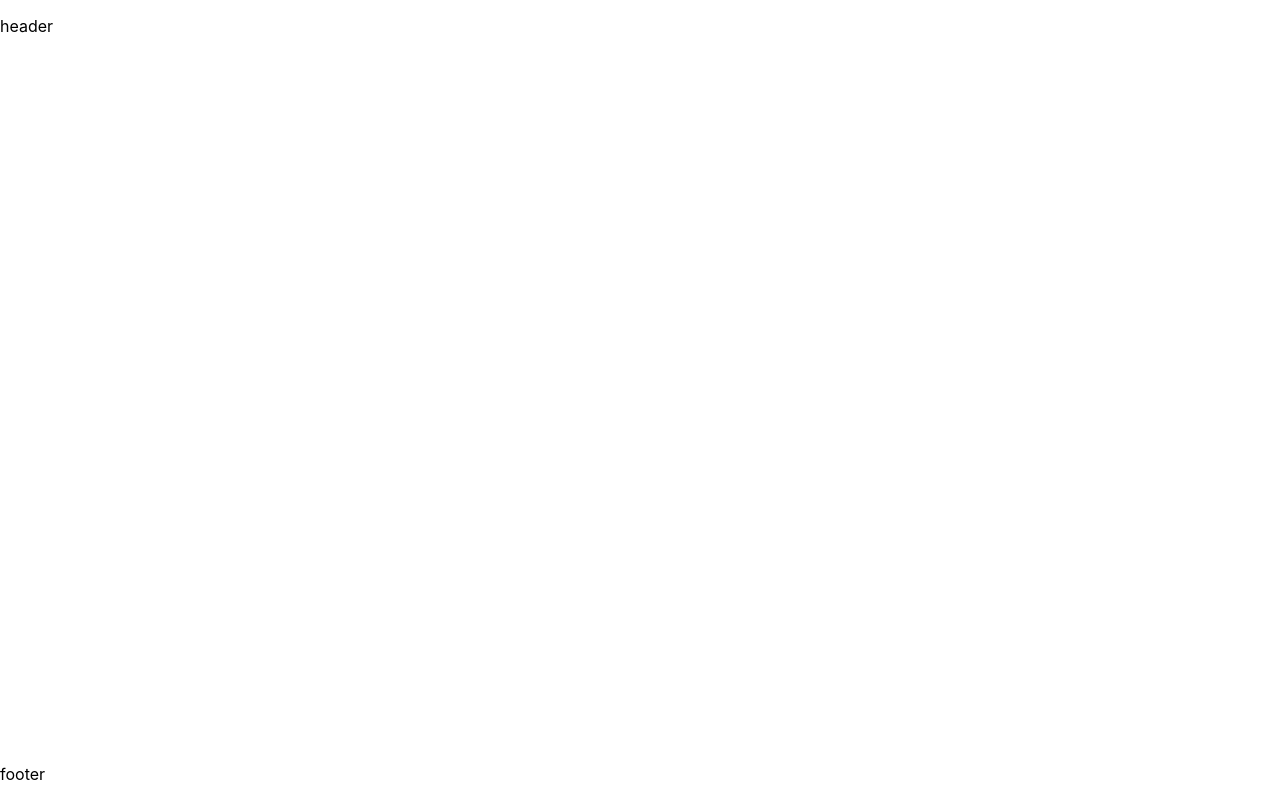
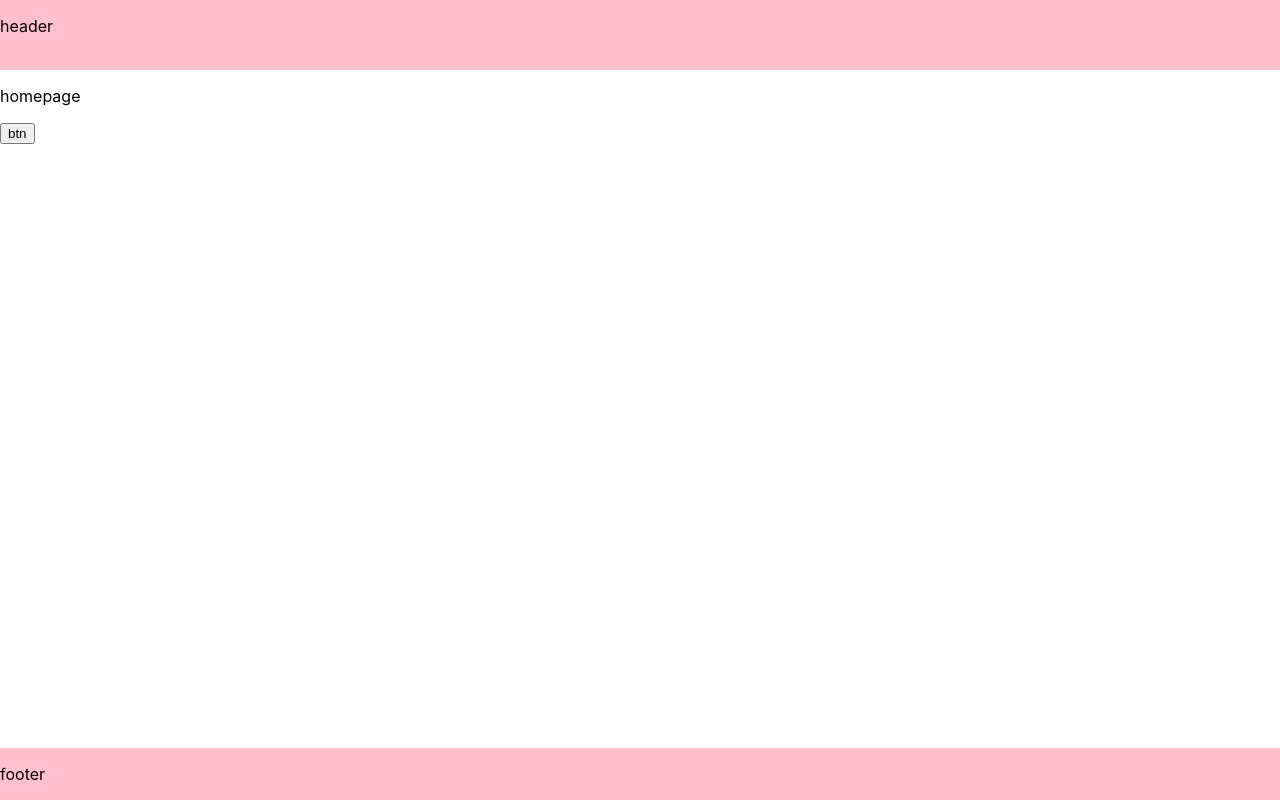
Before and after one commit to dev-ming/mingee.dev, a React (Create React App) app: page / in a window 1280 px wide. Built offline with nearby package versions, Linux system fonts and the light colour scheme.

Commit message:
:lipstick: add layout

```diff
--- a/src/App.js
+++ b/src/App.js
@@ -1,10 +1,16 @@
 import "./App.css";
+import { Routes, Route, BrowserRouter } from "react-router-dom";
 import Layout from "../src/components/Layout/Layout.js";
+import Homepage from "../src/pages/Homepage.js";
 
-function App() {
+function App(props) {
   return (
     <Layout>
-      <div className="App"></div>
+      <BrowserRouter>
+        <Routes>
+          <Route exact path="/" element={<Homepage />} />
+        </Routes>
+      </BrowserRouter>
     </Layout>
   );
 }
--- a/src/components/Layout/Footer.css
+++ b/src/components/Layout/Footer.css
@@ -2,4 +2,5 @@
   position: fixed;
   bottom: 0%;
   width: 100%;
+  background-color: pink;
 }
--- /dev/null
+++ b/src/components/Layout/Header.css
@@ -0,0 +1,7 @@
+.Header {
+  background-color: pink;
+  position: fixed;
+  width: 100%;
+  height: 70px;
+  top: 0%;
+}
--- a/src/components/Layout/Header.js
+++ b/src/components/Layout/Header.js
@@ -1,8 +1,9 @@
 import React from "react";
+import "./Header.css";
 
 function header(props) {
   return (
-    <div>
+    <div className="Header">
       <p>header</p>
     </div>
   );
--- a/src/components/Layout/Layout.js
+++ b/src/components/Layout/Layout.js
@@ -6,6 +6,7 @@ function Layout(props) {
   return (
     <div>
       <Header />
+      <div style={{ position: "fixed", top: "70px" }}>{props.children}</div>
       <Footer />
     </div>
   );
--- a/src/index.js
+++ b/src/index.js
@@ -1,17 +1,17 @@
-import React from 'react';
-import ReactDOM from 'react-dom/client';
-import './index.css';
-import App from './App';
-import reportWebVitals from './reportWebVitals';
+import React from "react";
+import ReactDOM from "react-dom/client";
+import "./index.css";
+import App from "./App";
+// import reportWebVitals from "./reportWebVitals";
 
-const root = ReactDOM.createRoot(document.getElementById('root'));
+const root = ReactDOM.createRoot(document.getElementById("root"));
 root.render(
-  <React.StrictMode>
-    <App />
-  </React.StrictMode>
+  // <React.StrictMode>
+  <App />
+  // </React.StrictMode>
 );
 
 // If you want to start measuring performance in your app, pass a function
 // to log results (for example: reportWebVitals(console.log))
 // or send to an analytics endpoint. Learn more: https://bit.ly/CRA-vitals
-reportWebVitals();
+//reportWebVitals();
--- a/src/pages/Homepage.js
+++ b/src/pages/Homepage.js
@@ -0,0 +1,12 @@
+import React from "react";
+
+function Homepage(props) {
+  return (
+    <div>
+      <p>homepage</p>
+      <button>btn</button>
+    </div>
+  );
+}
+
+export default Homepage;
```
